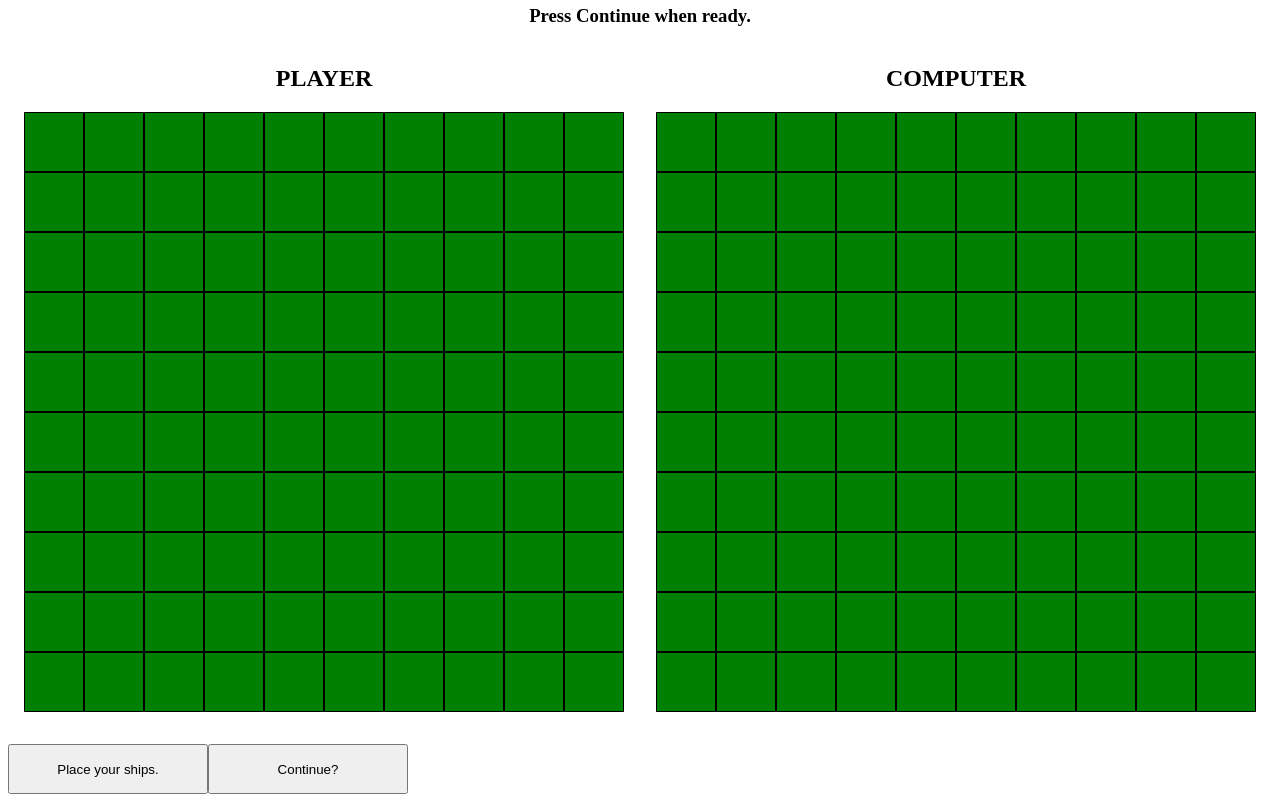
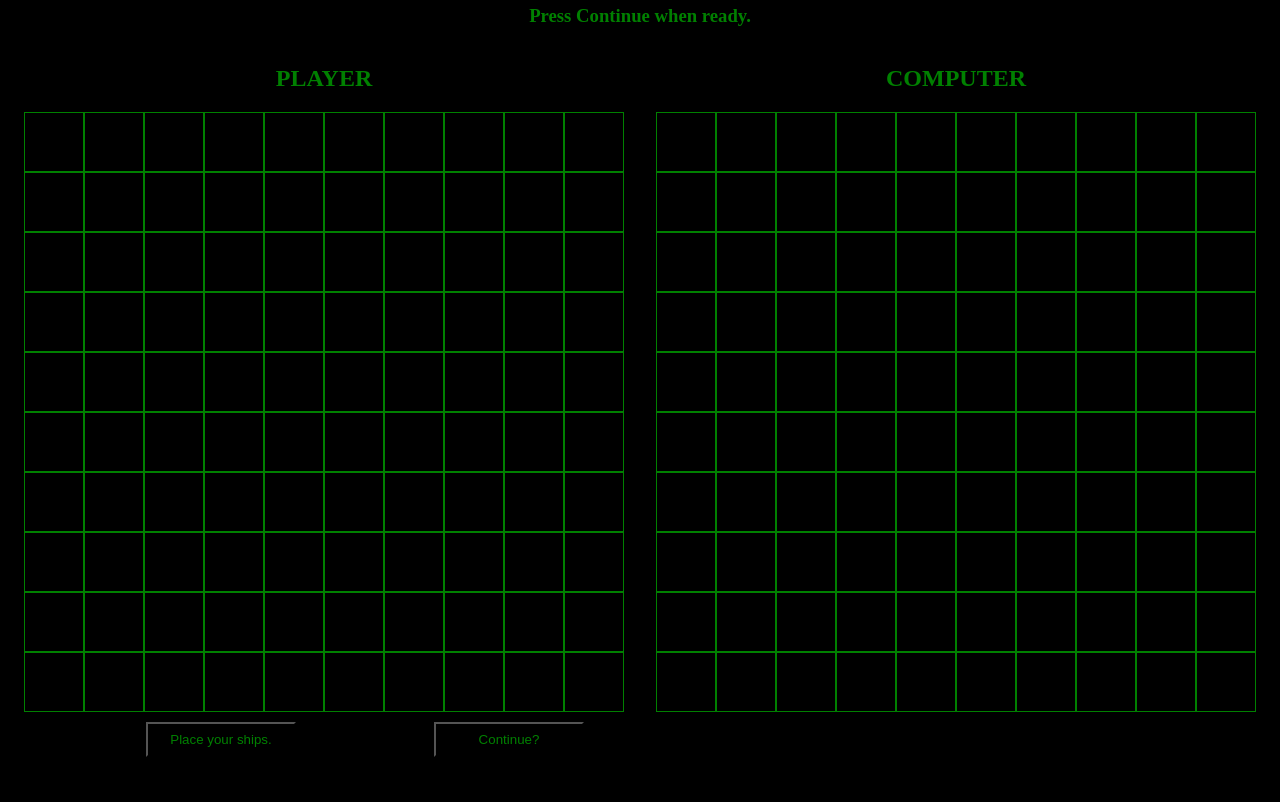
Before and after one commit to TommyHanle/Battleship-Game, a plain HTML site: page index.html in a window 1280 px wide. Shown: the part 107-909 px from the top of the page. After the commit the page ends 872 px from the top, so only its background shows below. Drawn offline with Linux system fonts and the light colour scheme.

Commit message:
Initial commit

```diff
--- a/css/main.css
+++ b/css/main.css
@@ -1,14 +1,21 @@
+* {
+  background-color: black;
+}
+
 h1 {
   text-align: center;
-  margin: auto
+  margin: auto;
+  color: green;
 }
 
 h2 {
   text-align: center;
+  color: green;
 }
 
 h3 {
   text-align: center;
+  color: green;
 }
 
 #pside {
@@ -54,11 +61,11 @@ h3 {
   width: 600px;
   height: 600px;
   margin: auto;
-  background-color: green;
+  background-color: black;
 }
 
 #player > div {
-  border: 1px solid black;
+  border: 1px solid green;
 }
 
 #computer {
@@ -81,17 +88,16 @@ h3 {
   width: 600px;
   height: 600px;
   margin: auto;
-  background-color: green;
+  background-color: black;
 }
 
 #computer > div {
-  border: 1px solid black;
+  border: 1px solid green;
 }
 
 button {
-  height: 50px;
-  width: 200px;
-  margin: 0 auto;
-  margin-top: 2rem;
-  justify-content: center;
+  height: 35px;
+  width: 150px;
+  margin: 10px 0px 0px 138px;
+  color: green;
 }
--- a/js/main.js
+++ b/js/main.js
@@ -135,7 +135,7 @@ function handleShipPlacement() {
     placeCompShips(3)
     placeCompShips(2)
     renderShipPlacement()
-  }
+}
 
 
 function renderShipPlacement() {
@@ -151,10 +151,10 @@ function renderShipPlacement() {
 
 function renderClearBoard() {
     for (let square of userBoardEl.children) {
-        square.style.backgroundColor = 'green'
+        square.style.backgroundColor = 'black'
     }
     for (let square of compBoardEl.children) {
-        square.style.backgroundColor = 'green'
+        square.style.backgroundColor = 'black'
     }
 }
 
```
Also changed, not shown: 1 other file.
